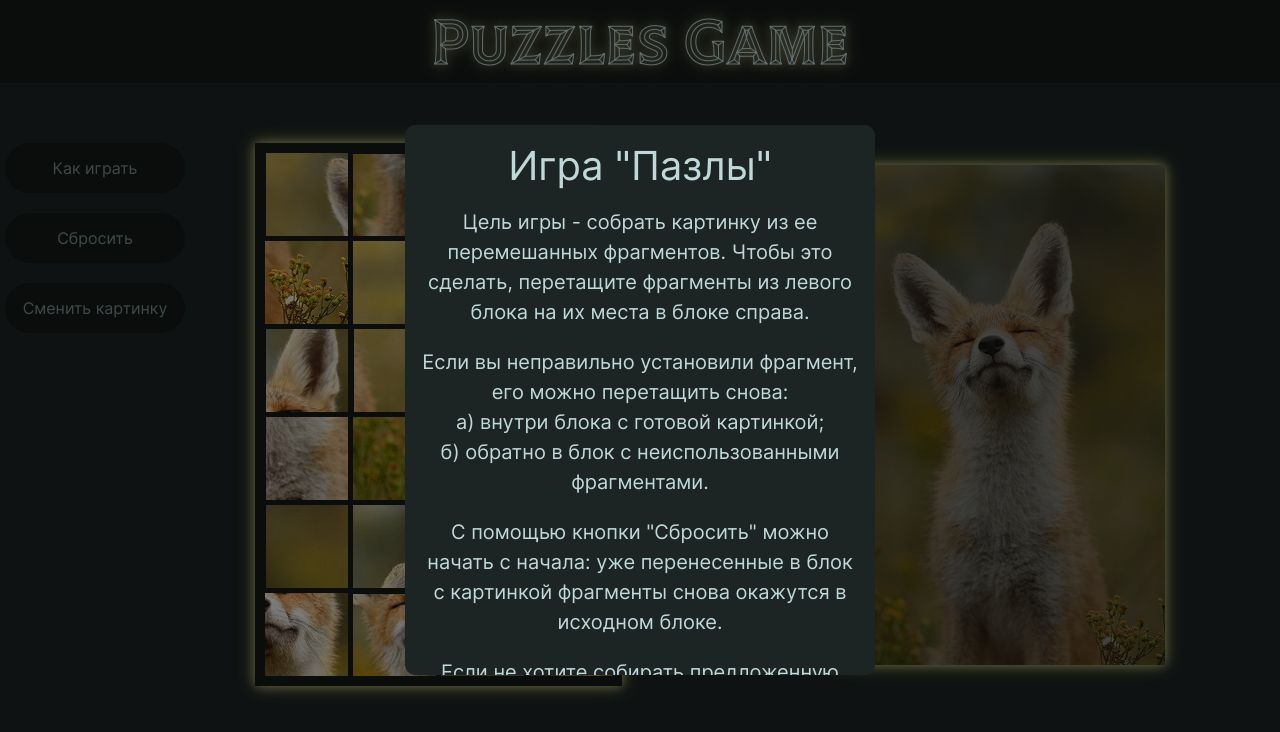
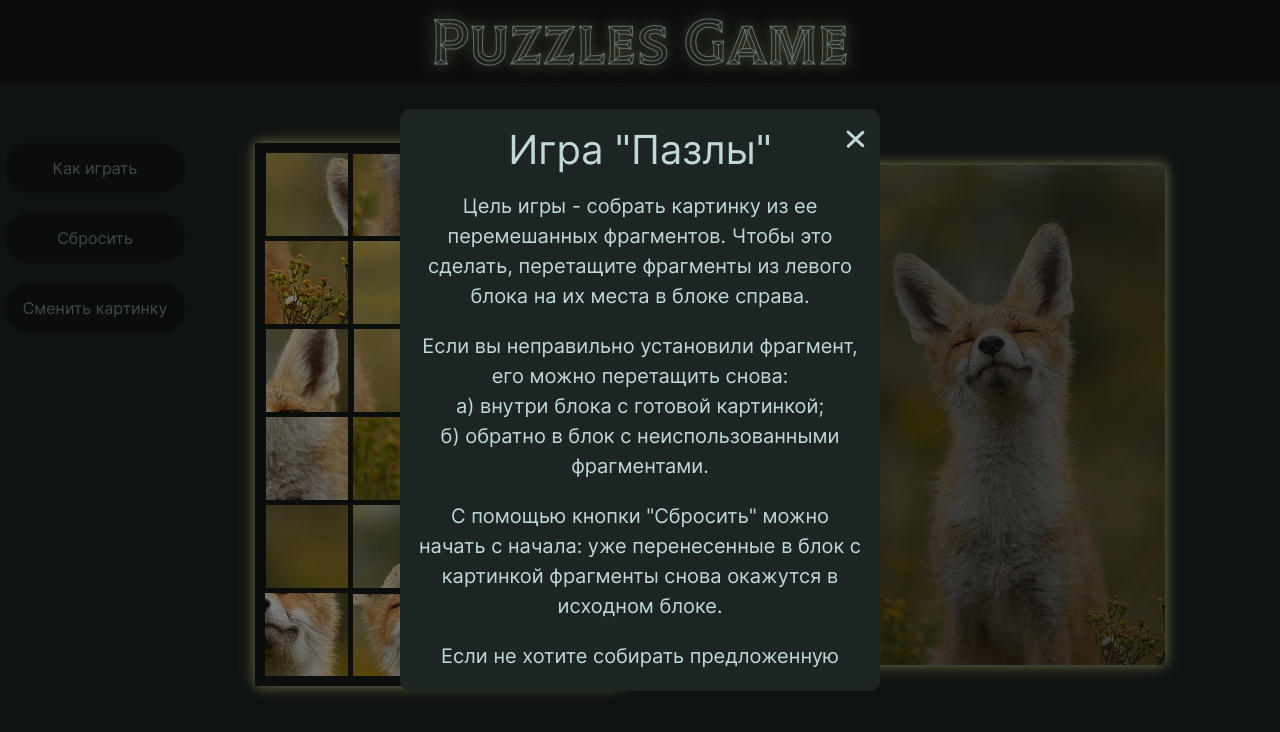
Before and after one commit to dariarus/pet_puzzles, a React (Create React App) app: page / in a window 1280 px wide. Shown: the top 732 px of the page. Built offline with nearby package versions, Linux system fonts and the light colour scheme.

Commit message:
creating and styling cross-icon for popup

```diff
--- /dev/null
+++ b/src/components/popup-cross/popup-cross.module.css
@@ -0,0 +1,15 @@
+.icon {
+  all: unset;
+  position: absolute;
+  top: 20px;
+  right: 15px;
+  width: 20px;
+  height: 20px;
+  background: url(../../images/cross-icon.svg) no-repeat center center #1c2424;
+  cursor: pointer;
+  transition-duration: 0.2s; /* скорость наступления эффекта hover */
+}
+
+.icon:hover {
+  transform: scale(1.5, 1.5);
+}
--- /dev/null
+++ b/src/components/popup-cross/popup-cross.tsx
@@ -0,0 +1,12 @@
+import React from 'react';
+
+import popupCrossStyles from './popup-cross.module.css';
+
+export const PopupCross = () => {
+  return (
+    <button className={popupCrossStyles.icon}>
+      {/*<img className={popupCrossStyles.icon} src={crossIcon} alt="Иконка крестик"/>*/}
+    </button>
+
+  )
+}
--- a/src/components/popup/popup.module.css
+++ b/src/components/popup/popup.module.css
@@ -2,7 +2,7 @@
   position: fixed;
   top: 50%;
   left: 50%;
-  box-sizing: border-box;
+  /*box-sizing: border-box;*/
   max-width: 470px;
   max-height: 550px;
   padding: 20px 15px;
@@ -10,19 +10,26 @@
   border-radius: 10px;
   z-index: 4;
   transform: translate(-50%, -50%);
+  /*overflow: hidden;*/
+}
+
+.popupTextWrap {
+  box-sizing: border-box;
+  /*padding: 20px 15px;*/
+  max-height: 480px;
   overflow: auto;
   scrollbar-color: #1c2424 #171b1b; /* «цвет ползунка» «цвет полосы скроллбара» */
   scrollbar-width: thin;
 }
 
-.popup::-webkit-scrollbar {
+.popupTextWrap::-webkit-scrollbar {
   width: 5px;
   height: 0;
   background-color: #1c2424;
 }
 
 /* ползунок скроллбара */
-.popup::-webkit-scrollbar-thumb {
+.popupTextWrap::-webkit-scrollbar-thumb {
   background-color: #799292;
   border-radius: 50px;
 }
--- a/src/components/popup/popup.tsx
+++ b/src/components/popup/popup.tsx
@@ -4,6 +4,7 @@ import ReactDOM from 'react-dom';
 import popupStyles from './popup.module.css';
 
 import {Overlay} from '../overlay/overlay';
+import {PopupCross} from '../popup-cross/popup-cross';
 
 export const Popup = () => {
   const popupRoot = document.getElementById('popup');
@@ -14,7 +15,9 @@ export const Popup = () => {
         <>
           <Overlay/>
           <div className={popupStyles.popup}>
+            <PopupCross/>
             <h2 className={popupStyles.popupHeading}>Игра "Пазлы"</h2>
+            <div className={popupStyles.popupTextWrap}>
               <p className={popupStyles.popupText}>Цель игры - собрать картинку из ее перемешанных фрагментов.
               Чтобы это сделать, перетащите фрагменты из левого блока на их места в блоке справа.</p>
               <p className={popupStyles.popupText}>Если вы неправильно установили фрагмент, его можно перетащить снова:<br/>
@@ -25,6 +28,7 @@ export const Popup = () => {
               <p className={popupStyles.popupText}>Если не хотите собирать предложенную картинку, ее можно поменять,
                 нажав кнопку "Сменить картинку"</p>
             </div>
+          </div>
         </>
       ), popupRoot
     )
```
Also changed, not shown: src/images/cross-icon.svg (added). Lines whose indentation alone changed are shown as unchanged.
